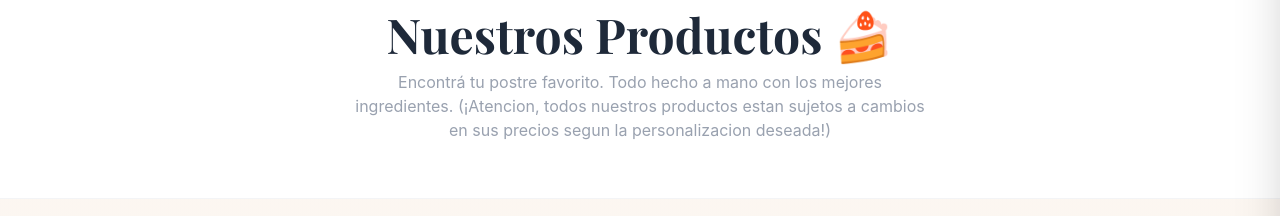
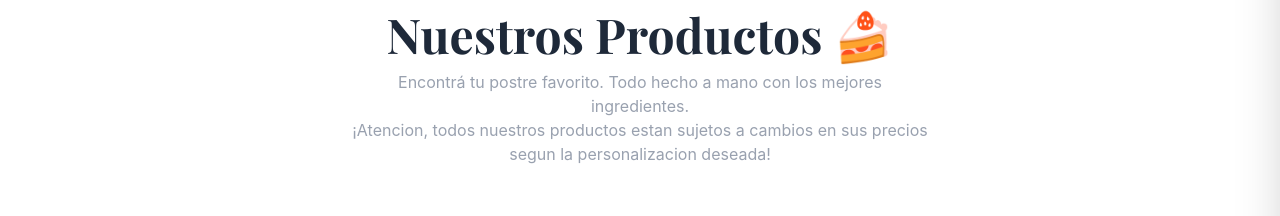
Before and after one commit to galoruiiz/eviscake, a React (Vite) app: page /productos in a window 1280 px wide. Shown: the part 243-459 px from the top of the page. Built offline with nearby package versions, Linux system fonts and the light colour scheme.

Commit message:
Refactor product description into separate paragraphs
Split product description into two paragraphs for clarity.

```diff
--- a/src/pages/ProductsPage.tsx
+++ b/src/pages/ProductsPage.tsx
@@ -62,7 +62,10 @@ export default function ProductsPage({ onAdd }: ProductsPageProps) {
             Nuestros Productos 🍰
           </h1>
           <p className="text-gray-400 max-w-xl mx-auto">
-            Encontrá tu postre favorito. Todo hecho a mano con los mejores ingredientes. (¡Atencion, todos nuestros productos estan sujetos a cambios en sus precios segun la personalizacion deseada!)
+            Encontrá tu postre favorito. Todo hecho a mano con los mejores ingredientes.
+          </p>
+          <p className="text-gray-400 max-w-xl mx-auto">
+            ¡Atencion, todos nuestros productos estan sujetos a cambios en sus precios segun la personalizacion deseada!
           </p>
         </div>
       </div>
```
